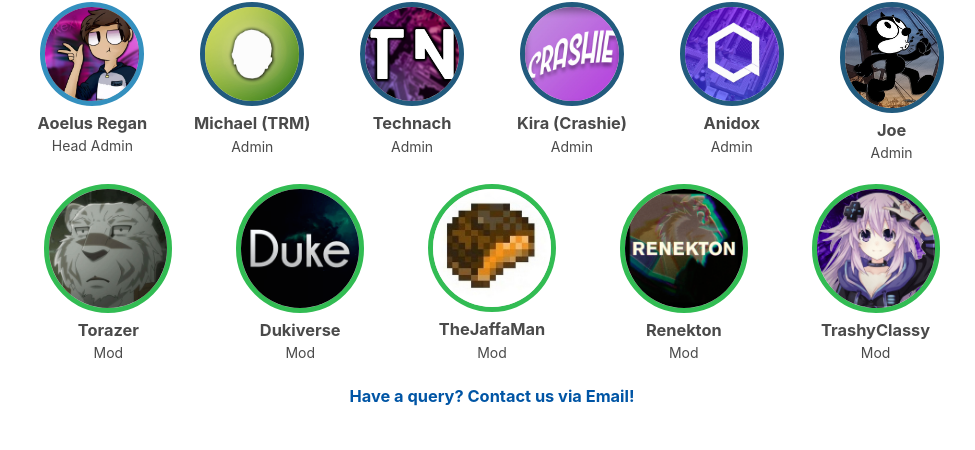
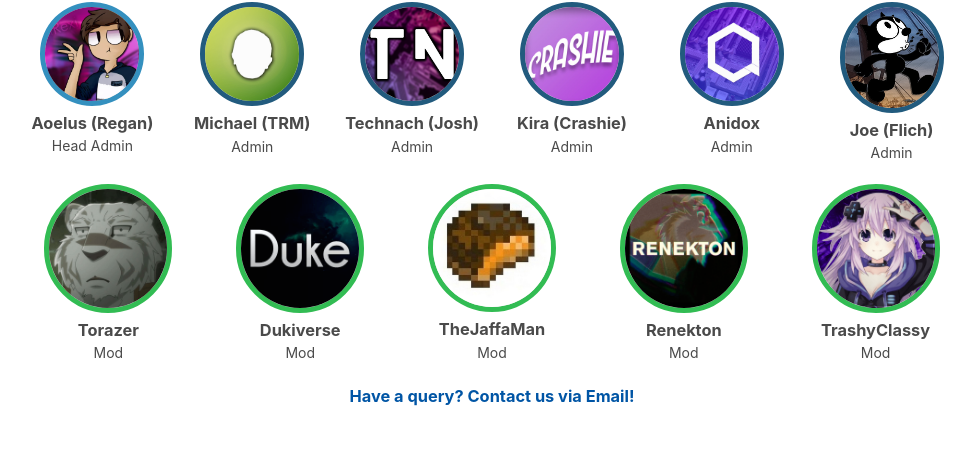
Before and after one commit to AuroraCommunity/AuroraCommunity.github.io, a PHP site: page / in a window 1280 px wide. Shown: the part 1036-1486 px from the top of the page, without its empty margins (148-1123 px from the left). Run offline with PHP 8.4, Linux system fonts and the light colour scheme; some libraries are stand-ins or nearby versions.

Commit message:
Create index.php
fix typos.

```diff
--- a/index.php
+++ b/index.php
@@ -50,7 +50,7 @@
         <div class="columns">
           <div class="column">
                 <a href="https://www.youtube.com/channel/UCyOFNvNzwQIC3SL-MksEnbw/" target="_blank" rel="noopener noreferrer"><img src="img/people/regan.png" class="someone admin-plus"></a>
-                <h3>Aoelus <span title="Aoelus">Regan</a></h3>
+                <h3>Aoelus <span title="Aoelus">(Regan)</a></h3>
                 <p>Head Admin</p>
           </div>
 
@@ -62,7 +62,7 @@
 
             <div class="column">
                 <a href="https://www.youtube.com/channel/UCmLtdx7F8QFnsWYUfDSPeKg/" target="_blank" rel="noopener noreferrer"><img src="img/people/technach.png" class="someone admin"></a>
-                <h3>Technach</h3>
+                <h3>Technach <span title="Technach">(Josh)</a></h3>
                 <p>Admin</p>
             </div>
 
@@ -81,7 +81,7 @@
 
 		    <div class="column">
                 <img src="img/people/joe.png" class="someone admin"></a>
-                <h3>Joe</h3>
+                <h3>Joe <span title="Joe">(Flich)</a></h3>
                 <p>Admin</p>
           </div>
 
```
